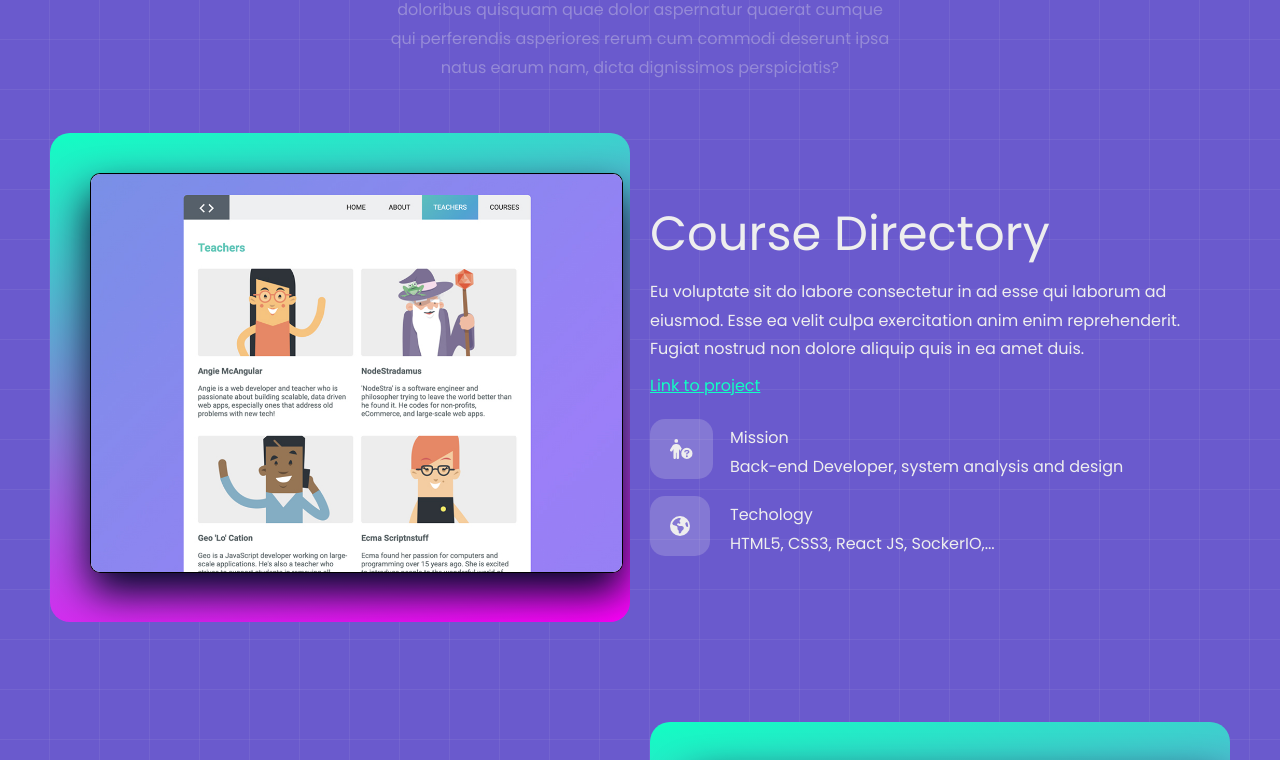
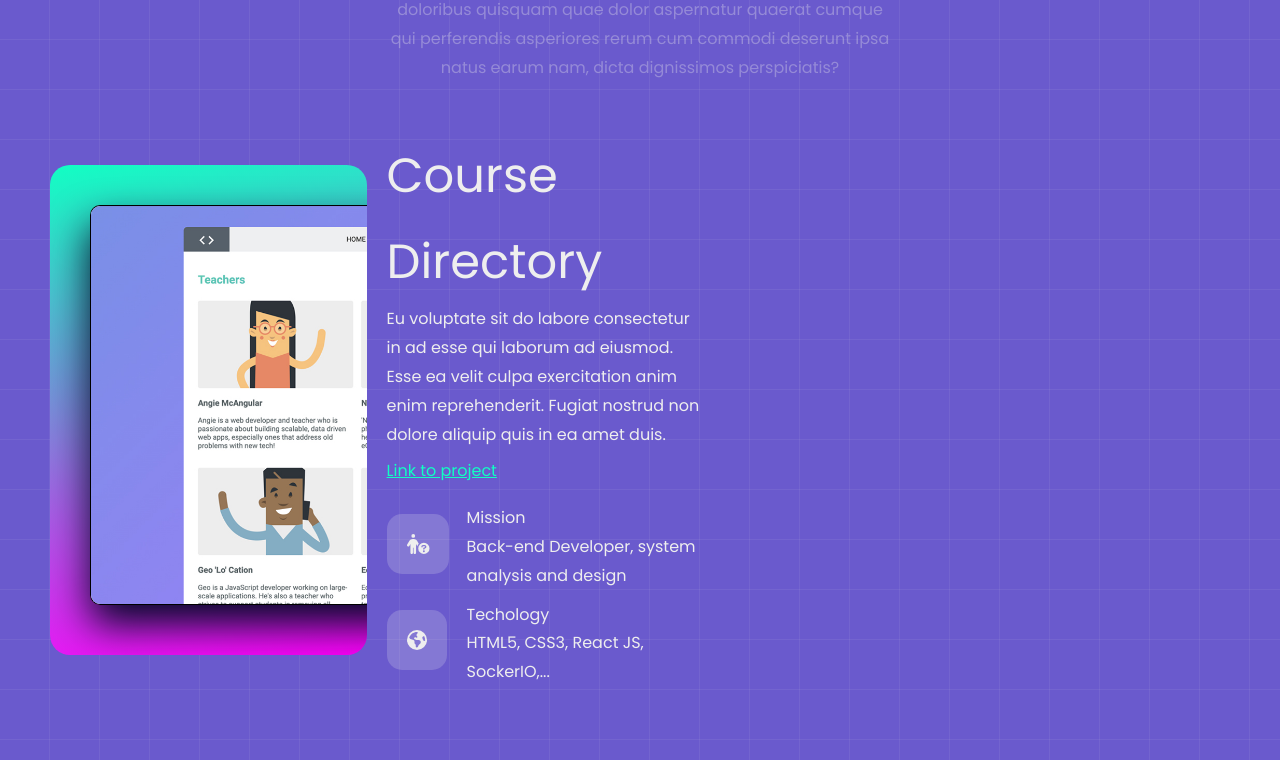
Before and after one commit to TheTravisM/React-Portfolio-App, a React (Vite) app: page / in a window 1280 px wide. Shown: the part 2360-3120 px from the top of the page. Built offline with nearby package versions, Linux system fonts and the light colour scheme; a web font is replaced by a local one.

Commit message:
Add update to reset

```diff
--- a/src/scss/base.scss
+++ b/src/scss/base.scss
@@ -75,7 +75,7 @@
  */
 
 /* SETTINGS  */
-@import "./generic.scss";
+@import "./reset.scss";
 
 @import "./global.scss";
 
--- a/src/scss/generic.scss
+++ b/src/scss/reset.scss
@@ -576,3 +576,22 @@
     box-sizing: border-box;
    }
  }
+
+ h1,h2,h3,h4,h5,h6 {
+  text-wrap: balance;
+ }
+
+ p,
+ li,
+ figcaption {
+  text-wrap: pretty;
+  max-width: 65ch,
+ }
+
+ header,
+ footer,
+ main,
+ section,
+ article {
+  container-type: inline-size;
+ }
```
